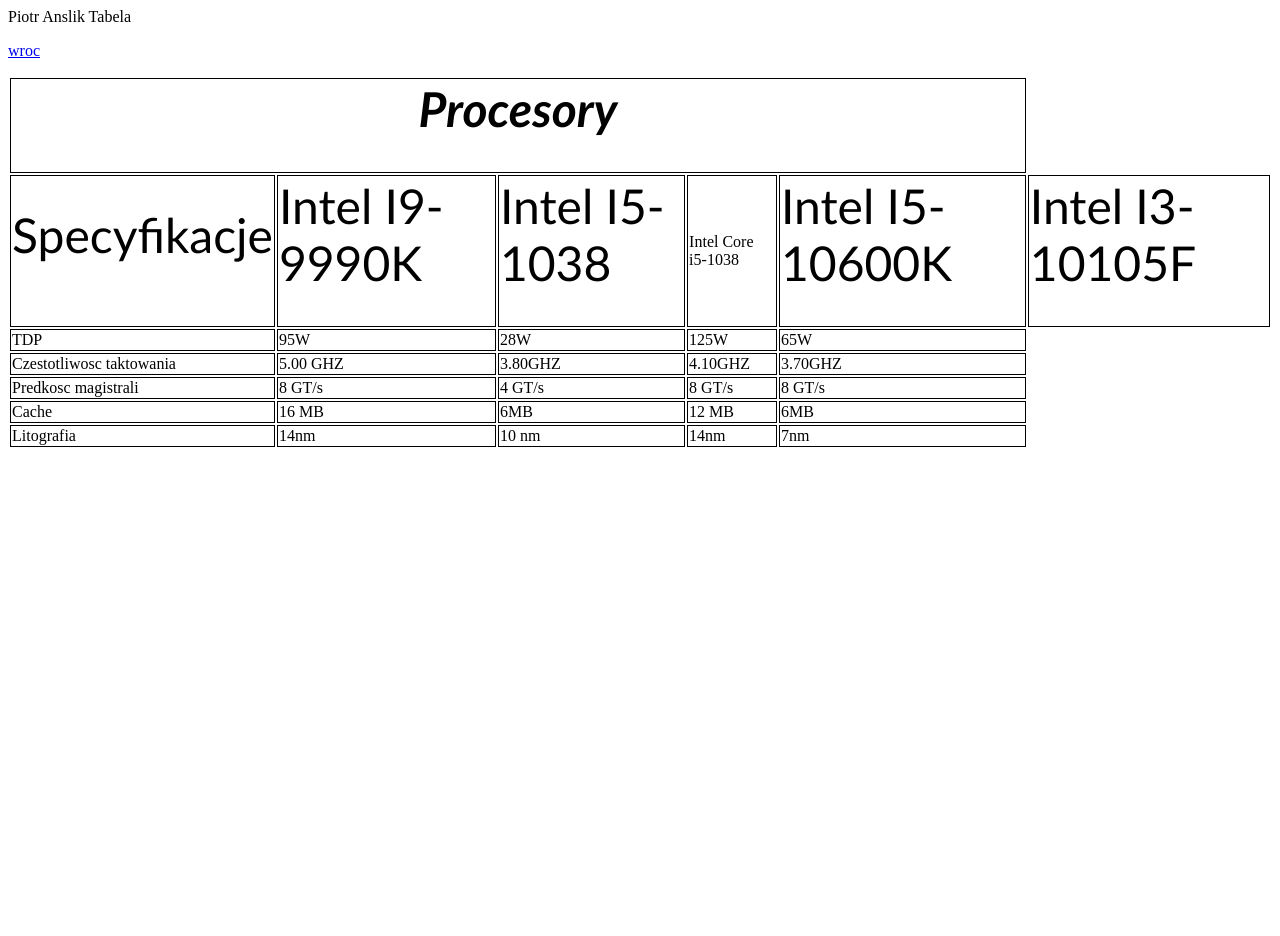
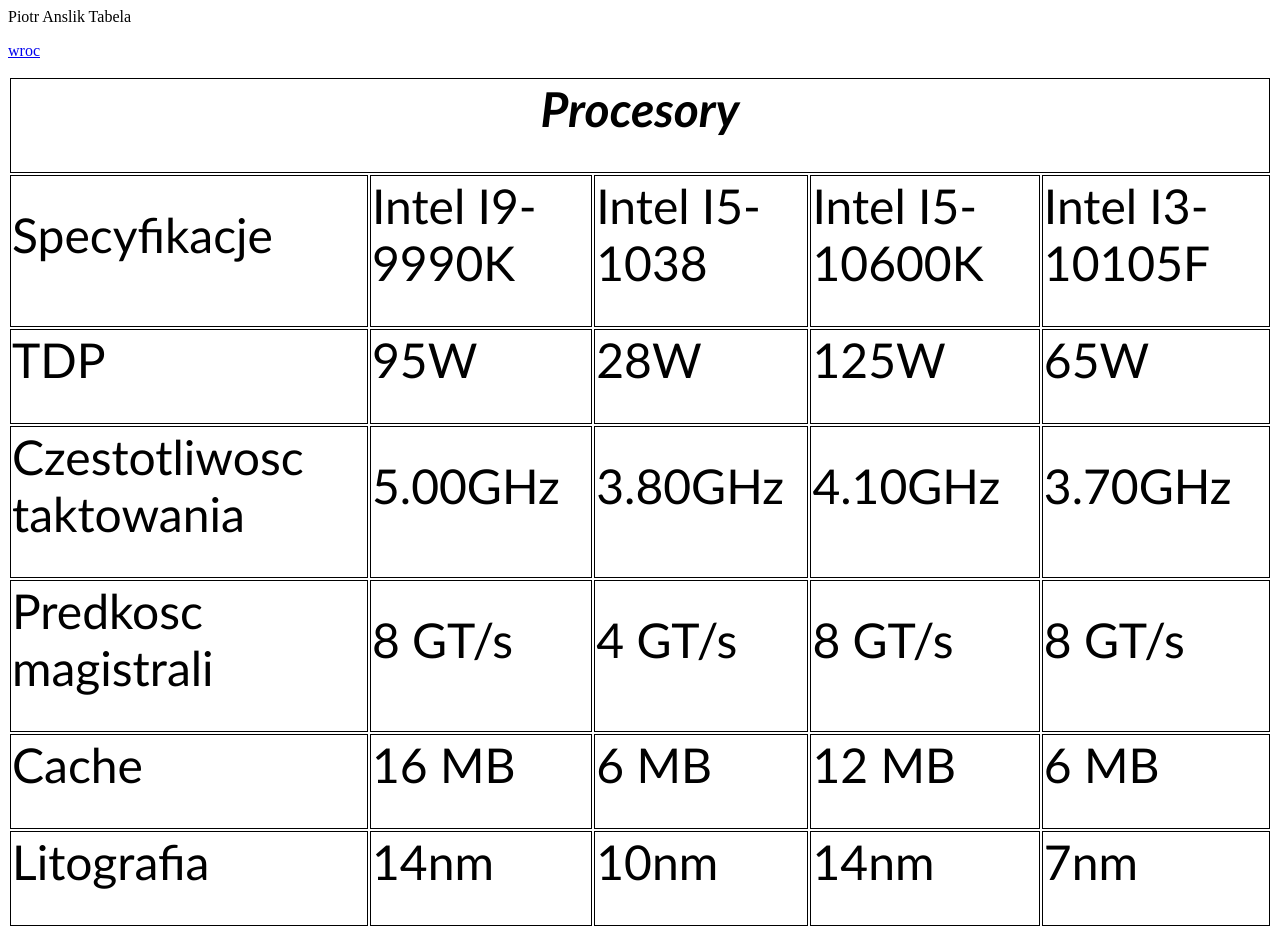
Before and after one commit to PiotrAnslik2K/PiotrAnslik2K.github.io, a plain HTML site: page tabelka_Anslik.html in a window 1280 px wide. Before the commit the page ends 800 px from the top, so only its background shows below. Drawn offline with Linux system fonts and the light colour scheme.

Commit message:
Update tabelka_Anslik.html

```diff
--- a/tabelka_Anslik.html
+++ b/tabelka_Anslik.html
@@ -26,7 +26,7 @@
    <tr>
       <td <p align="left"> <font color="black" size="11" face="Calibri"> Specyfikacje </font> </p> <br> </td>
     <td <p align="left"> <font color="black" size="11" face="Calibri"> Intel I9-9990K </font> </p> <br> </td>
-   <td <p align="left"> <font color="black" size="11" face="Calibri"> Intel I5-1038 </font> </p> <br> </td> <td> Intel Core i5-1038  </td>
+   <td <p align="left"> <font color="black" size="11" face="Calibri"> Intel I5-1038 </font> </p> <br> </td>
 <td <p align="left"> <font color="black" size="11" face="Calibri"> Intel I5-10600K </font> </p> <br> </td>
 <td <p align="left"> <font color="black" size="11" face="Calibri"> Intel I3-10105F </font> </p> <br> </td>
    </tr>
@@ -35,39 +35,39 @@
 
 
       <tr>
-      <td>TDP</td>
-          <td>95W</td>
-          <td>28W</td>
-          <td>125W</td>
-          <td>65W</td>
+      <td <p align="left"> <font color="black" size="11" face="Calibri"> TDP </font> </p> <br> </td>
+          <td <p align="left"> <font color="black" size="11" face="Calibri"> 95W </font> </p> <br> </td>
+          <td <p align="left"> <font color="black" size="11" face="Calibri"> 28W </font> </p> <br> </td>
+          <td <p align="left"> <font color="black" size="11" face="Calibri"> 125W </font> </p> <br> </td>
+          <td <p align="left"> <font color="black" size="11" face="Calibri"> 65W </font> </p> <br> </td>
    </tr>
     <tr>
-      <td>Czestotliwosc taktowania</td>
-        <td>5.00 GHZ</td>
-        <td>3.80GHZ</td>
-        <td>4.10GHZ</td>
-        <td>3.70GHZ</td>
+      <td <p align="left"> <font color="black" size="11" face="Calibri"> Czestotliwosc taktowania </font> </p> <br> </td>
+        <td <p align="left"> <font color="black" size="11" face="Calibri"> 5.00GHz </font> </p> <br> </td>
+        <td <p align="left"> <font color="black" size="11" face="Calibri"> 3.80GHz </font> </p> <br> </td>
+        <td <p align="left"> <font color="black" size="11" face="Calibri"> 4.10GHz </font> </p> <br> </td>
+        <td <p align="left"> <font color="black" size="11" face="Calibri"> 3.70GHz </font> </p> <br> </td>
    </tr>
     <tr>
-      <td>Predkosc magistrali</td>
-        <td>8 GT/s</td>
-        <td>4 GT/s</td>
-        <td>8 GT/s</td>
-        <td>8 GT/s</td>
+      <td <p align="left"> <font color="black" size="11" face="Calibri"> Predkosc magistrali </font> </p> <br> </td>
+        <td <p align="left"> <font color="black" size="11" face="Calibri"> 8 GT/s </font> </p> <br> </td>
+        <td <p align="left"> <font color="black" size="11" face="Calibri"> 4 GT/s </font> </p> <br> </td>
+        <td <p align="left"> <font color="black" size="11" face="Calibri"> 8 GT/s </font> </p> <br> </td>
+        <td <p align="left"> <font color="black" size="11" face="Calibri"> 8 GT/s </font> </p> <br> </td>
    </tr>
     <tr>
-      <td>Cache</td>
-        <td>16 MB</td>
-        <td>6MB</td>
-        <td>12 MB</td>
-        <td>6MB</td>
+      <td <p align="left"> <font color="black" size="11" face="Calibri"> Cache </font> </p> <br> </td>
+        <td <p align="left"> <font color="black" size="11" face="Calibri"> 16 MB</font> </p> <br> </td>
+        <td <p align="left"> <font color="black" size="11" face="Calibri"> 6 MB </font> </p> <br> </td>
+        <td <p align="left"> <font color="black" size="11" face="Calibri"> 12 MB </font> </p> <br> </td>
+        <td <p align="left"> <font color="black" size="11" face="Calibri"> 6 MB </font> </p> <br> </td>
    </tr>
       <tr>
-      <td>Litografia</td>
-          <td>14nm</td>
-          <td>10 nm</td>
-          <td>14nm</td>
-          <td>7nm</td>
+      <td <p align="left"> <font color="black" size="11" face="Calibri"> Litografia </font> </p> <br> </td>
+          <td <p align="left"> <font color="black" size="11" face="Calibri"> 14nm </font> </p> <br> </td>
+          <td <p align="left"> <font color="black" size="11" face="Calibri"> 10nm </font> </p> <br> </td>
+          <td <p align="left"> <font color="black" size="11" face="Calibri"> 14nm </font> </p> <br> </td>
+          <td <p align="left"> <font color="black" size="11" face="Calibri"> 7nm </font> </p> <br> </td>
    </tr>
 
     </tbody>
```
